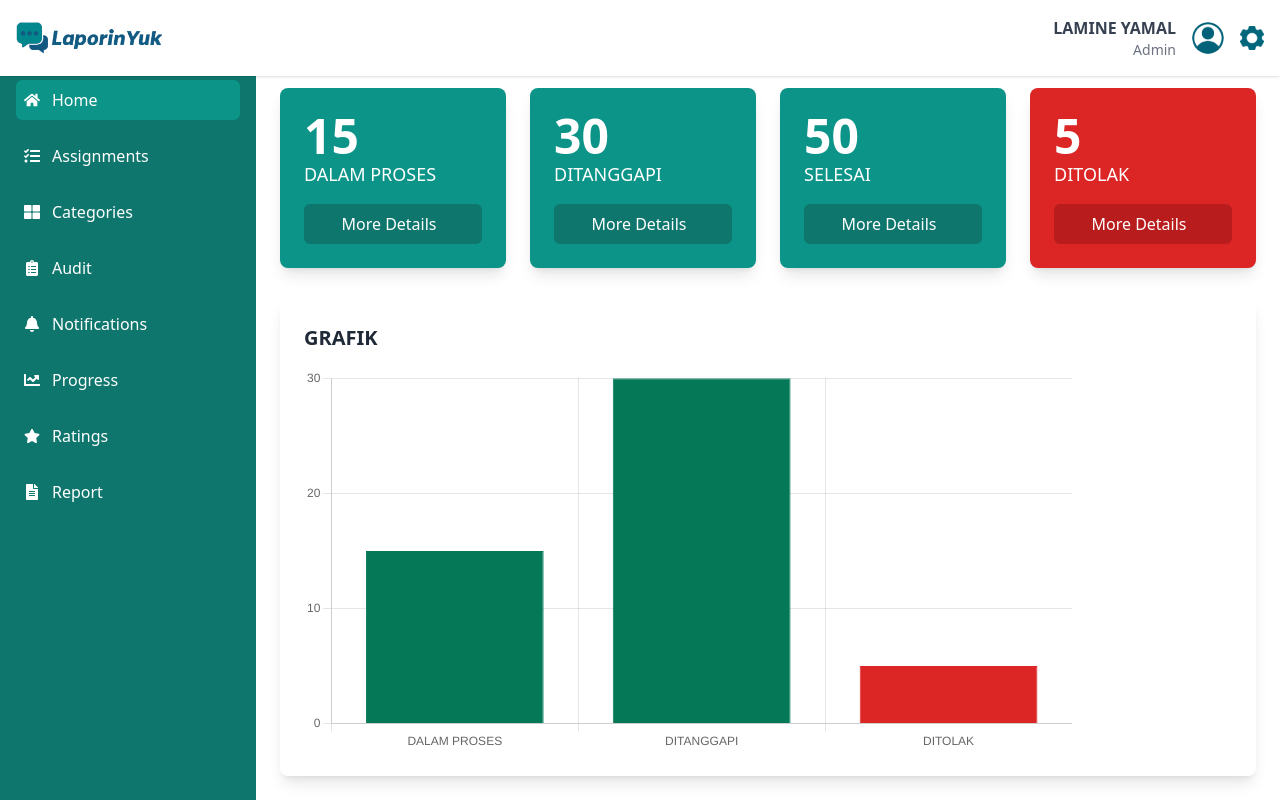
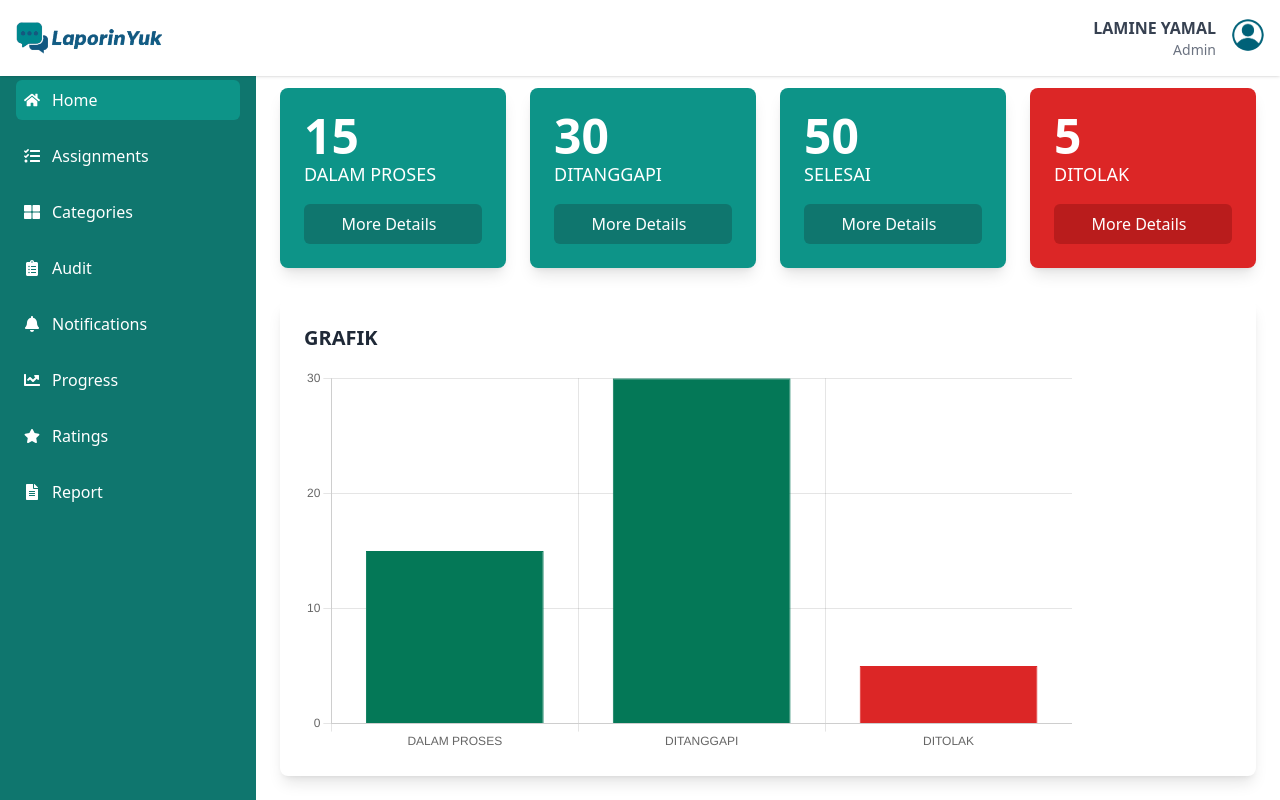
Before and after one commit to thedutas80/INFRAFIX-FE, a React (Vite) app: page /dashboard in a window 1280 px wide. Built offline with nearby package versions, Linux system fonts and the light colour scheme.

Commit message:
feat: automated commit via cline

```diff
--- a/src/App.tsx
+++ b/src/App.tsx
@@ -1,8 +1,7 @@
 import React, { ReactElement, useEffect, useState } from 'react'
 import { Routes, Route, useLocation } from 'react-router-dom'
-import Header from './components/landingpage/Header'
-import MainContent from './components/landingpage/MainContent'
-import Footer from './components/landingpage/Footer'
+
+// Import other components that are still part of App's internal routing
 import Register from './pages/Register'
 import Login from './pages/Login'
 import Dashboard from './pages/Dashboard'
@@ -16,6 +15,13 @@ import Report from './pages/Report'
 import NotFound from './pages/NotFound'
 import Navbar from './components/layout/Navbar';
 import Sidebar from './components/layout/Sidebar';
+
+// Define props for the landing page components
+interface AppProps {
+  HeaderComponent: React.ComponentType<{ appName: string }>;
+  MainContentComponent: React.ComponentType<{ appName: string }>;
+  FooterComponent: React.ComponentType<{ data: any }>;
+}
 
 interface Data {
   appName: string;
@@ -41,9 +47,9 @@ interface Data {
   }
 }
 
-function App(): ReactElement {
+function App({ HeaderComponent, MainContentComponent, FooterComponent }: AppProps): ReactElement {
   const [data, setData] = useState<Data | null>(null)
-  const [isSidebarOpen, setIsSidebarOpen] = useState(false); // State for sidebar visibility
+  const [isSidebarOpen, setIsSidebarOpen] = useState(false);
   const location = useLocation();
 
   useEffect(() => {
@@ -53,7 +59,6 @@ function App(): ReactElement {
         const jsonData: Data = await response.json()
         setData(jsonData)
 
-        // Update favicon
         const faviconLink = document.getElementById(
           'favicon-link'
         ) as HTMLLinkElement
@@ -61,7 +66,6 @@ function App(): ReactElement {
           faviconLink.href = jsonData.favicon
         }
 
-        // Update document title
         document.title = jsonData.appName
       } catch (error) {
         console.error('Error loading data:', error)
@@ -76,7 +80,7 @@ function App(): ReactElement {
   };
 
   if (!data) {
-    return <div>Loading...</div> // Or a more sophisticated loading component
+    return <div>Loading...</div>
   }
 
   const isDashboardRoute = location.pathname.startsWith('/dashboard');
@@ -90,9 +94,9 @@ function App(): ReactElement {
           <Routes>
             <Route path="/" element={
               <>
-                <Header appName={data.appName} />
-                <MainContent appName={data.appName} />
-                <Footer data={data.footer} />
+                <HeaderComponent appName={data.appName} />
+                <MainContentComponent appName={data.appName} />
+                <FooterComponent data={data.footer} />
               </>
             } />
             <Route path="/register" element={<Register />} />
@@ -105,7 +109,6 @@ function App(): ReactElement {
               <Route path="progress" element={<Progress />} />
               <Route path="ratings" element={<Ratings />} />
               <Route path="report" element={<Report />} />
-              {/* Add other dashboard sub-routes here */}
             </Route>
             <Route path="*" element={<NotFound />} />
           </Routes>
--- a/src/components/layout/Navbar.tsx
+++ b/src/components/layout/Navbar.tsx
@@ -1,4 +1,4 @@
-import React from 'react';
+import React, { useState } from 'react';
 import { Link } from 'react-router-dom';
 import { FaBars } from 'react-icons/fa';
 
@@ -7,6 +7,12 @@ interface NavbarProps {
 }
 
 const Navbar: React.FC<NavbarProps> = ({ toggleSidebar }) => {
+  const [isDropdownOpen, setIsDropdownOpen] = useState(false);
+
+  const handleDropdownToggle = () => {
+    setIsDropdownOpen(!isDropdownOpen);
+  };
+
   return (
     <nav className="fixed top-0 left-0 right-0 bg-white shadow p-4 flex items-center justify-between z-50">
       <div className="flex items-center">
@@ -18,15 +24,30 @@ const Navbar: React.FC<NavbarProps> = ({ toggleSidebar }) => {
           <span className="text-xl font-semibold text-gray-800"></span>
         </Link>
       </div>
-      <div className="flex items-center space-x-4 ml-4">
+      <div className="flex items-center space-x-4 ml-4 relative"> {/* Added relative for dropdown positioning */}
         <div className="flex flex-col items-end">
           <span className="text-gray-700 font-bold">LAMINE YAMAL</span>
           <span className="text-sm text-gray-500">Admin</span>
         </div>
-        <img src="/assets/img/author.png" alt="User Avatar" className="h-8 w-8 rounded-full" />
-        <Link to="/settings">
-          <img src="/assets/img/setting.png" alt="Settings" className="h-6 w-6" />
-        </Link>
+        <div className="relative">
+          <button onClick={handleDropdownToggle} className="focus:outline-none">
+            <img src="/assets/img/author.png" alt="User Avatar" className="h-8 w-8 rounded-full cursor-pointer" />
+          </button>
+          {isDropdownOpen && (
+            <div className="absolute right-0 mt-2 w-48 bg-white rounded-md shadow-lg py-1 z-50">
+              <Link to="/profile" className="block px-4 py-2 text-sm text-gray-700 hover:bg-gray-100">
+                Profile
+              </Link>
+              <Link to="/settings" className="block px-4 py-2 text-sm text-gray-700 hover:bg-gray-100">
+                Settings
+              </Link>
+              <Link to="/logout" className="block px-4 py-2 text-sm text-gray-700 hover:bg-gray-100">
+                Logout
+              </Link>
+            </div>
+          )}
+        </div>
+        {/* Removed the separate settings icon as it's now in the dropdown */}
       </div>
     </nav>
   );
--- a/src/main.tsx
+++ b/src/main.tsx
@@ -1,13 +1,22 @@
 import React from 'react'
 import './App.css'
-import App from './App'
+import App from './App' // App is now the prop-based component
 import { BrowserRouter } from 'react-router-dom'
 import { createRoot } from 'react-dom/client'
+
+// Import the actual landing page components to pass as props
+import Header from './components/landingpage/Header'
+import MainContent from './components/landingpage/MainContent'
+import Footer from './components/landingpage/Footer'
 
 createRoot(document.getElementById('root') as HTMLElement).render(
   <React.StrictMode>
     <BrowserRouter>
-      <App />
+      <App
+        HeaderComponent={Header}
+        MainContentComponent={MainContent}
+        FooterComponent={Footer}
+      />
     </BrowserRouter>
   </React.StrictMode>
 )
```
Also changed, not shown: 1 other file (tests, documents, lock files or other folders).
